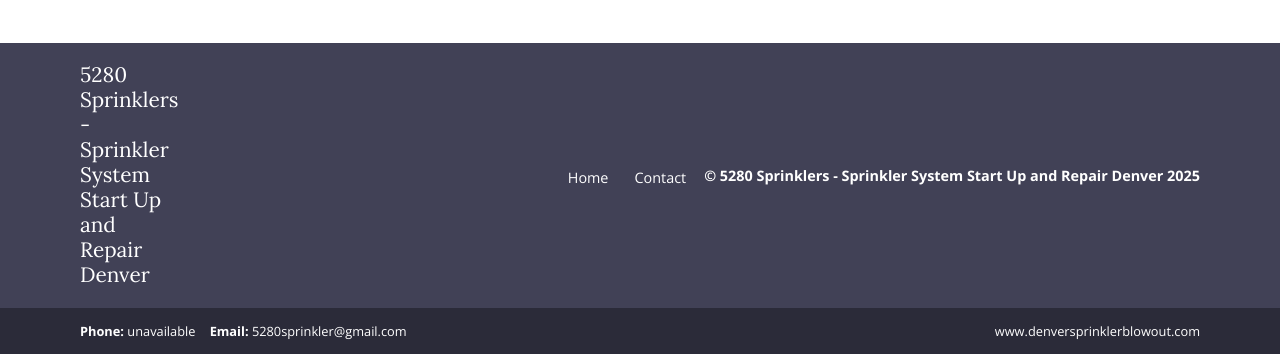
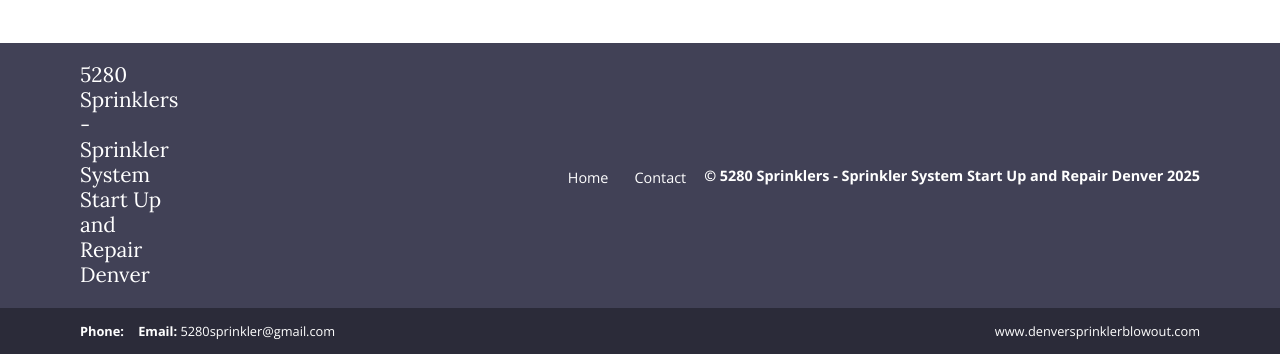
Before and after one commit to xhanuman/5280, a Jekyll site: the page built from index.md, in a window 1280 px wide, cut to the strip 892-1246 px from the top of the page. Built offline with Jekyll 4.4.1, drawn with Linux system fonts in a browser that asks for light colours.

Commit message:
Update contact.yml
remove Phone

```diff
--- a/_data/contact.yml
+++ b/_data/contact.yml
@@ -1,4 +1,3 @@
 email: '5280sprinkler@gmail.com'
-phone: 'unavailable'
 businessName: '5280 Sprinklers'
 address: 'P. O. Box 202653 Denver, CO 80220'
```
